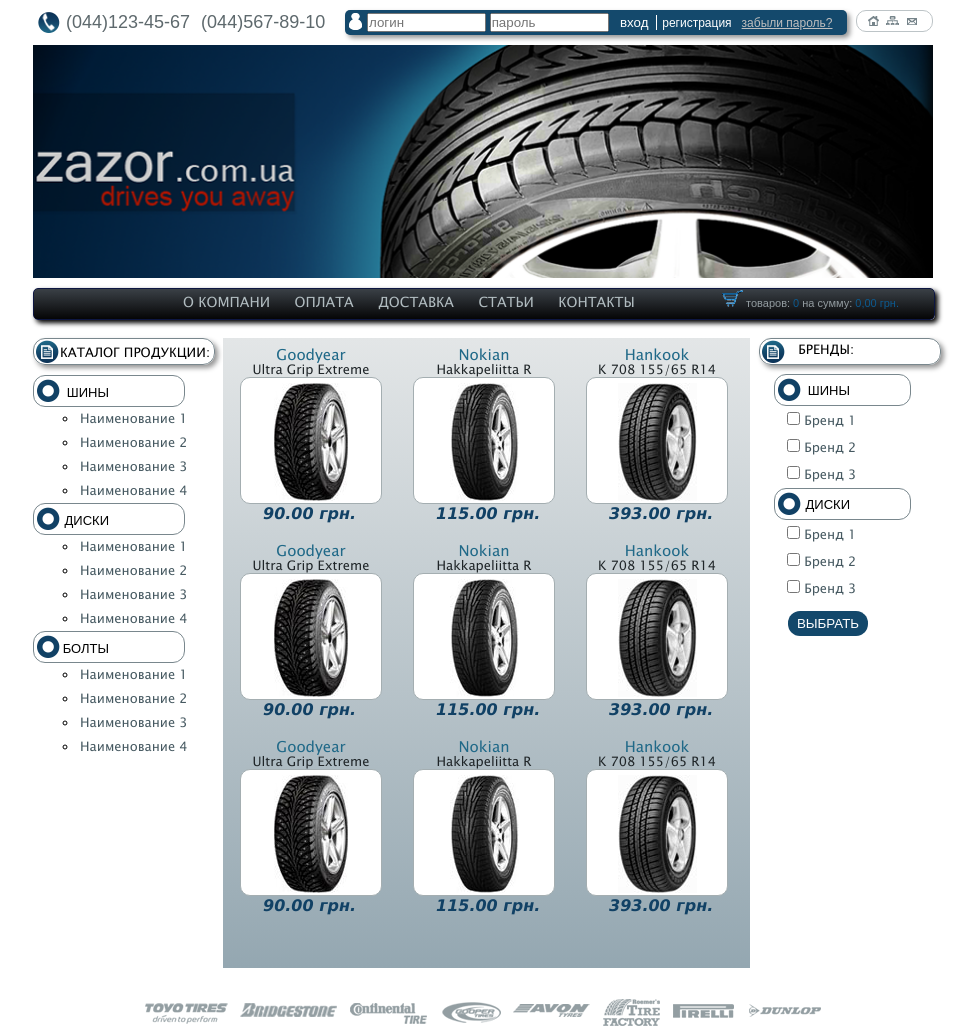
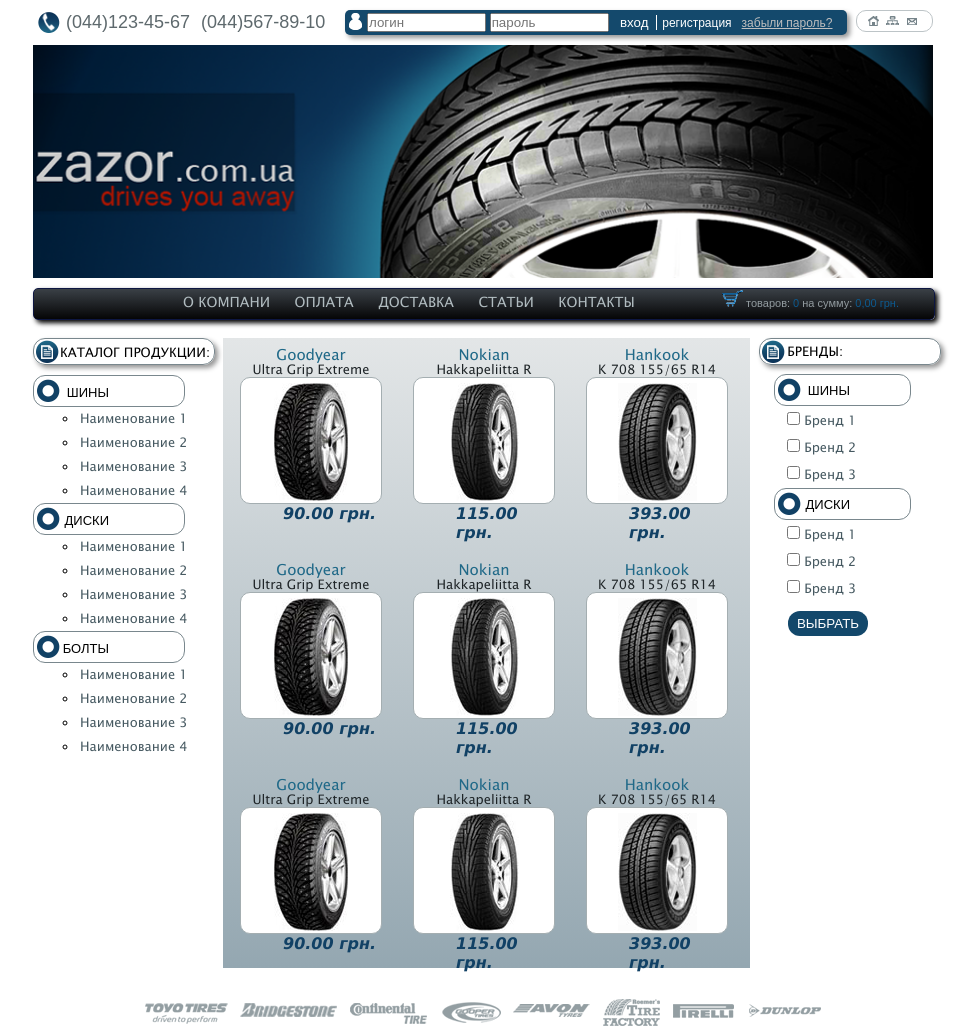
Before and after one commit to andreusfreeman/andreusfreeman.github.io, a plain HTML site: page homework6/index.html in a window 1280 px wide. Shown: the top 1029 px of the page, without its empty margins (157-1135 px from the left). Drawn offline with Linux system fonts and the light colour scheme.

Commit message:
once more changed the style

```diff
--- a/homework6/css/style.css
+++ b/homework6/css/style.css
@@ -114,7 +114,7 @@
   font-size: 16px;
   font-weight: bold;
   font-style: italic;
-  margin-left: 23px;
+  margin-left: 43px;
 }
 .wrapper {
   margin: 0 auto;
@@ -308,8 +308,8 @@
 .list-brands span {
   display: block;
   float: right;
-  margin-right: 86px;
-  margin-top: 1px;
+  margin-right: 97px;
+  margin-top: 3px;
   font-family: 'Lucida Sans', Arial;
 }
 .catalog-products img,
```
